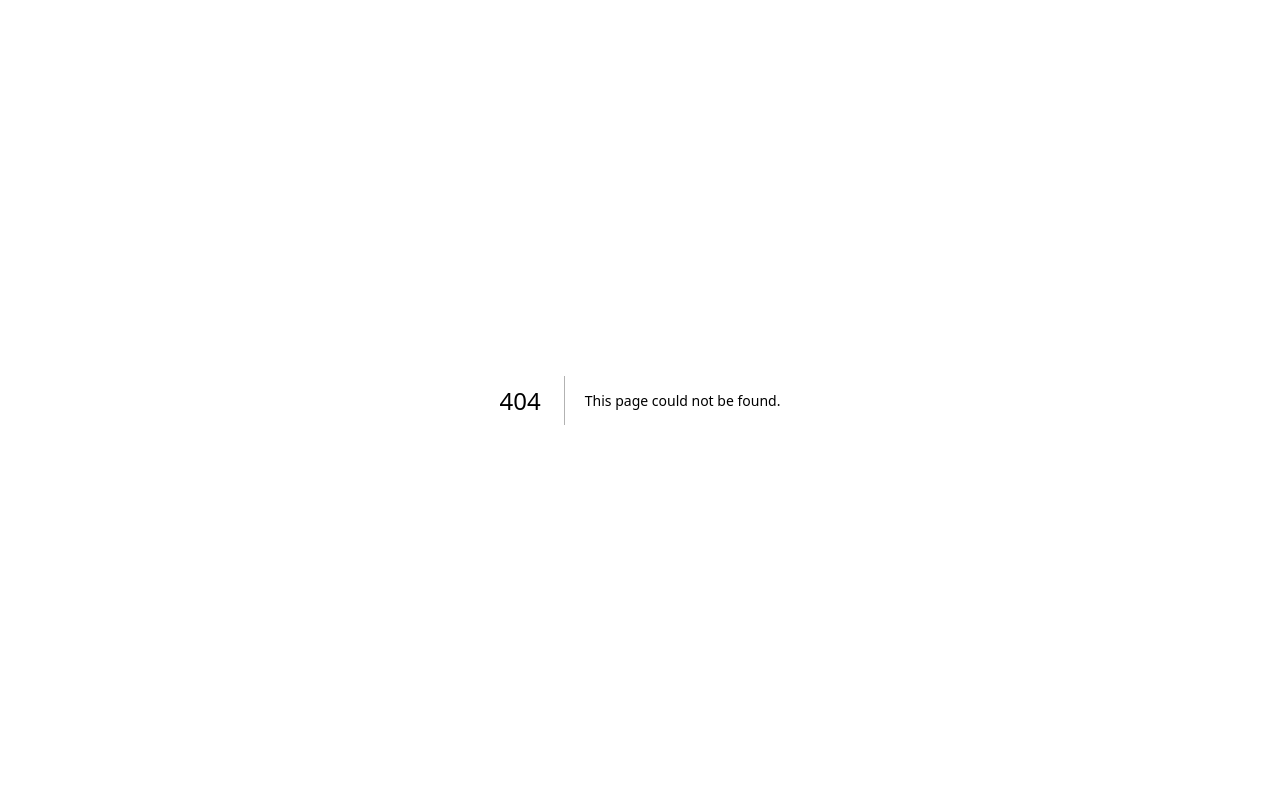
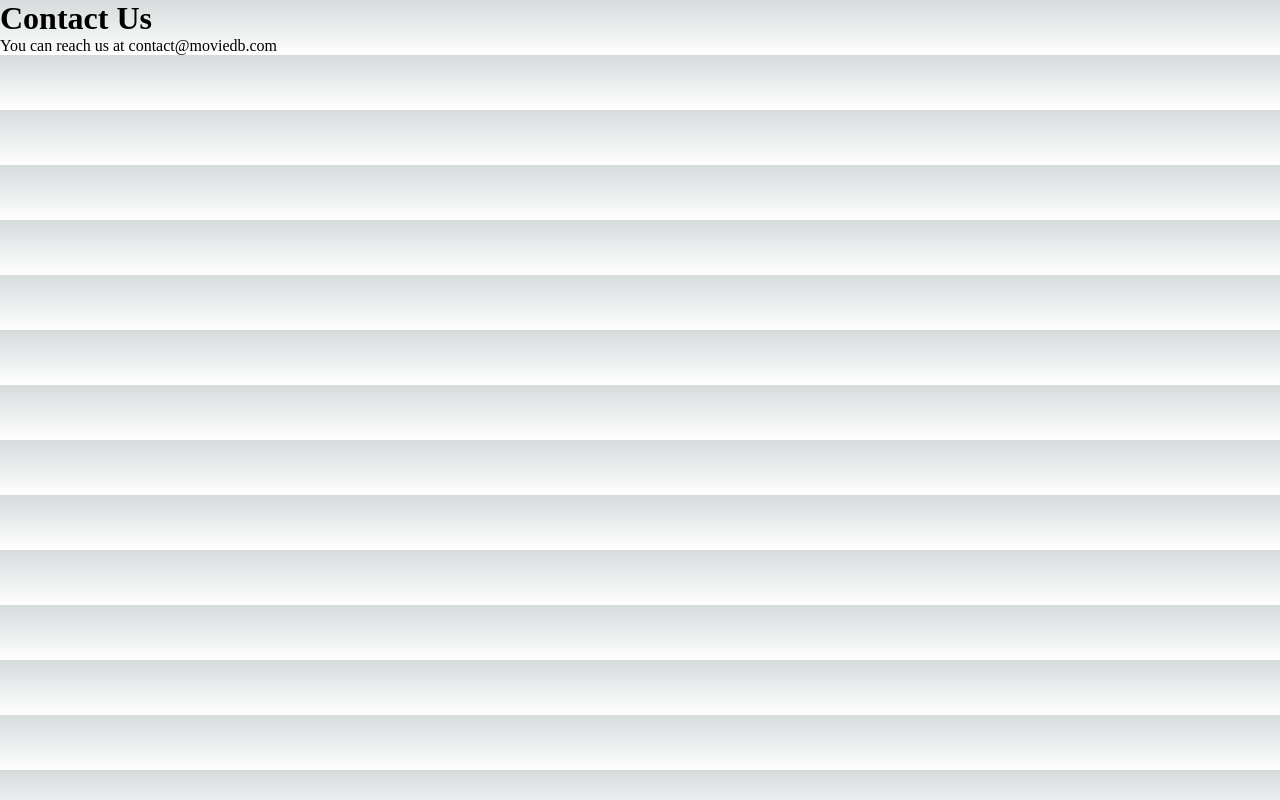
Before and after one commit to Poes93/labb3-react, a Next.js app: page /Contact in a window 1280 px wide. Before the commit this address had no page. Built offline with nearby package versions, Linux system fonts and the light colour scheme.

Commit message:
Add Contact page

```diff
--- /dev/null
+++ b/pages/Contact.jsx
@@ -0,0 +1,12 @@
+import React from 'react';
+
+const Contact = () => {
+  return (
+    <div>
+      <h1>Contact Us</h1>
+      <p>You can reach us at contact@moviedb.com</p>
+    </div>
+  );
+};
+
+export default Contact;
```
